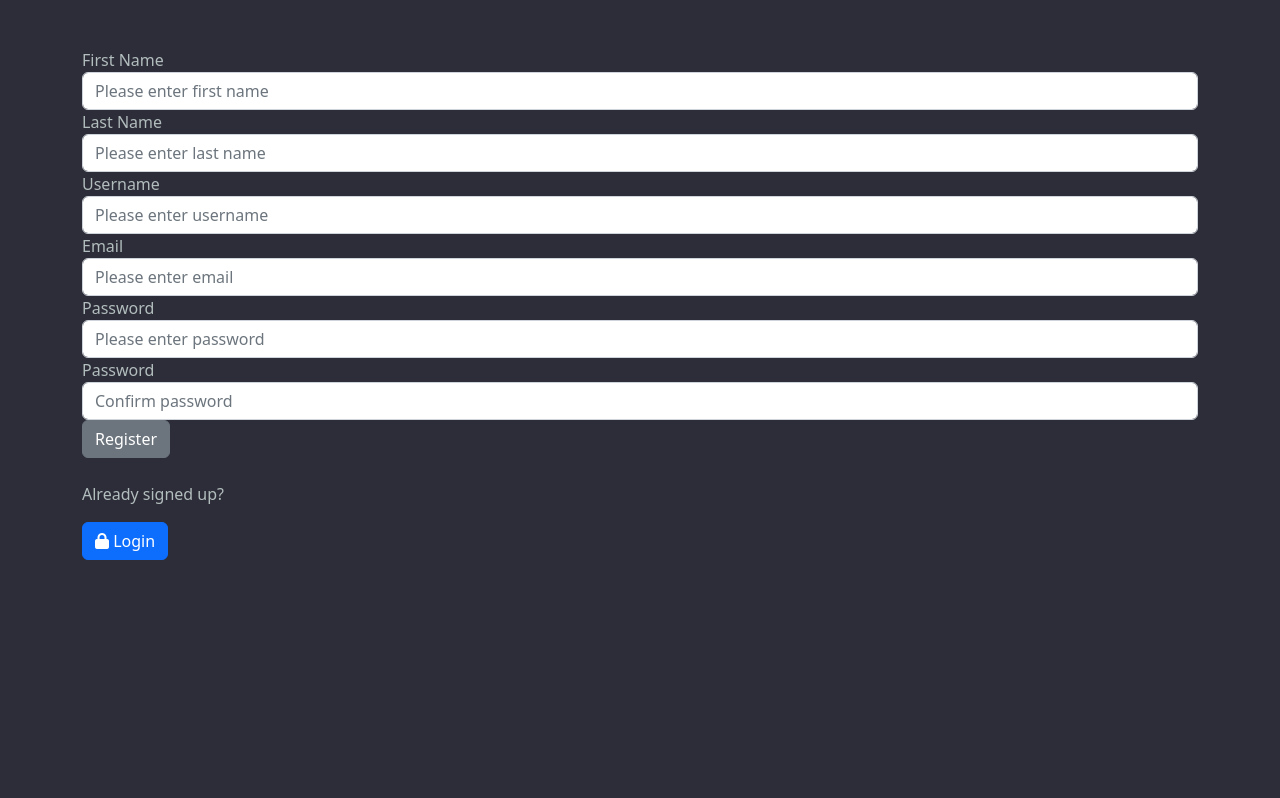
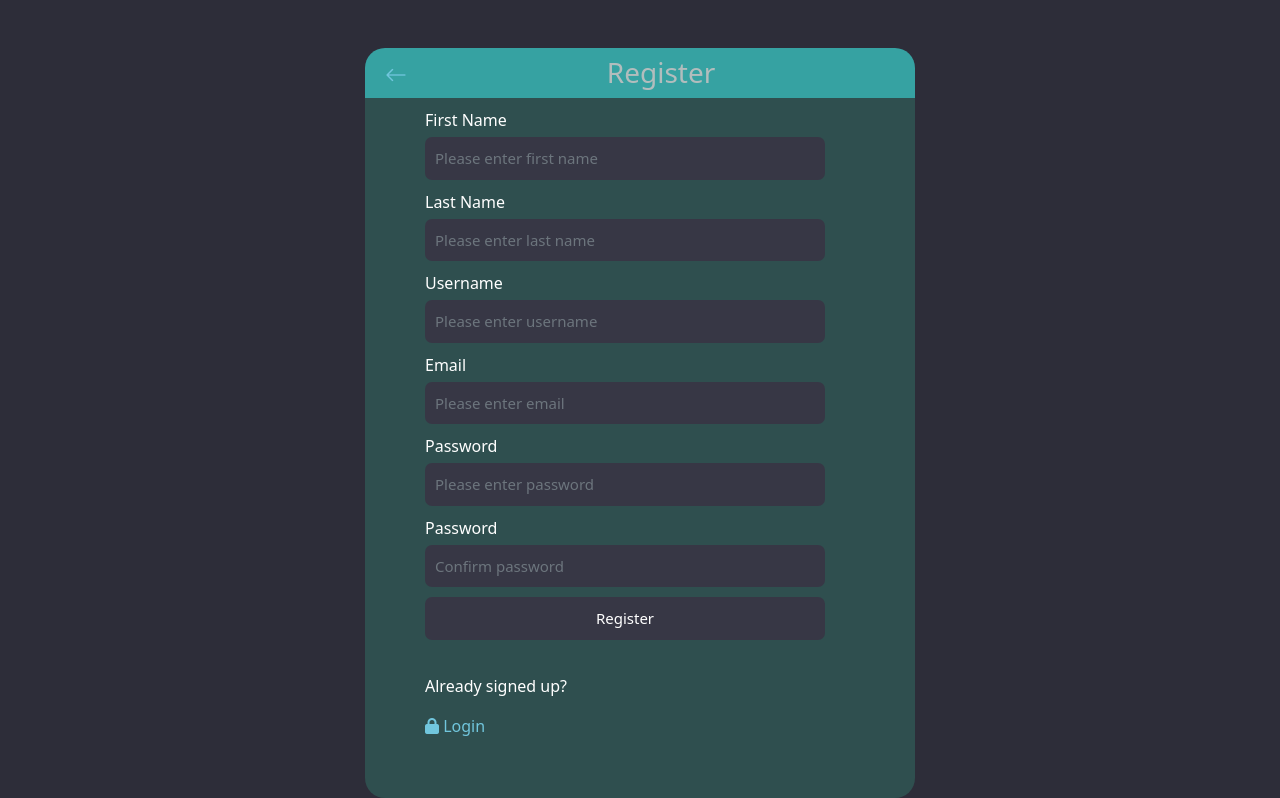
Before and after one commit to ListowelAdolwin/study_mate_app, a Django app: template baseapp/templates/baseapp/login_register.html in a window 1280 px wide. Shown: the part 70-868 px from the top of the page. Before the commit the page ends 630 px from the top, so only its background shows below. Run offline with Django 3.2, Linux system fonts and the light colour scheme; the template is opened without the code that fills it, so the values that code supplies are empty; some libraries are stand-ins or nearby versions.

Commit message:
Redesigned the login/register pages

```diff
--- a/baseapp/templates/baseapp/login_register.html
+++ b/baseapp/templates/baseapp/login_register.html
@@ -7,7 +7,21 @@
 <br>
 <!--Login form-->
 {% if page == 'login' %}
-<div class="container">
+
+
+<div class="top-container-login">
+    <span class="back-icon">
+        <a href="{{request.META.HTTP_REFERER}}">
+            <i class="bi bi-arrow-left"></i>
+        </a>
+    </span>
+    <h3 class="create-room-title">
+        Login
+    </h3>
+</div>
+
+<div class="form-container-login">
+    <div class="center-form-login">
         <form action="" method="POST">
             {% csrf_token %}
             <div class="col-sm-10 mb-4">
@@ -23,12 +37,29 @@
         </form>
         <br>
         <p>Don't have an account yet?</p>
-    <a class="btn btn-primary" href="{% url 'register' %}">Register</a>
+        <a class="" href="{% url 'register' %}">
+            <i class="bi bi-person-fill-add"></i>
+            Register</a>
+    </div>
 </div>
 {% else %}
 
 <!--Register form-->
-<div class="container">
+
+
+<div class="top-container">
+    <span class="back-icon">
+        <a href="{{request.META.HTTP_REFERER}}">
+            <i class="bi bi-arrow-left"></i>
+        </a>
+    </span>
+    <h3 class="create-room-title">
+        Register
+    </h3>
+</div>
+
+<div class="form-container">
+    <div class="center-form">
     <div>
         <form action="" method="POST">
             {% csrf_token %}
@@ -73,11 +104,13 @@
 
     <br>
     <p>Already signed up?</p>
-    <a class="btn btn-primary" href="{% url 'login' %}">
+    <a class="" href="{% url 'login' %}">
         <i class="fa fa-lock"></i>
         Login
     </a>
     <br>
+</div>
+
 </div>
 
 {% endif %}
@@ -88,7 +121,7 @@
     {% if messages %}
     <ul class="messages">
         {% for message in messages %}
-    <p{% if message.tags %} class="{{ message.tags }}"{% endif %}>{{ message }}</p>
+        <p{% if message.tags %} class="{{ message.tags }}" {% endif %}>{{ message }}</p>
             {% endfor %}
     </ul>
     <br>
```
Lines whose indentation alone changed are shown as unchanged.
